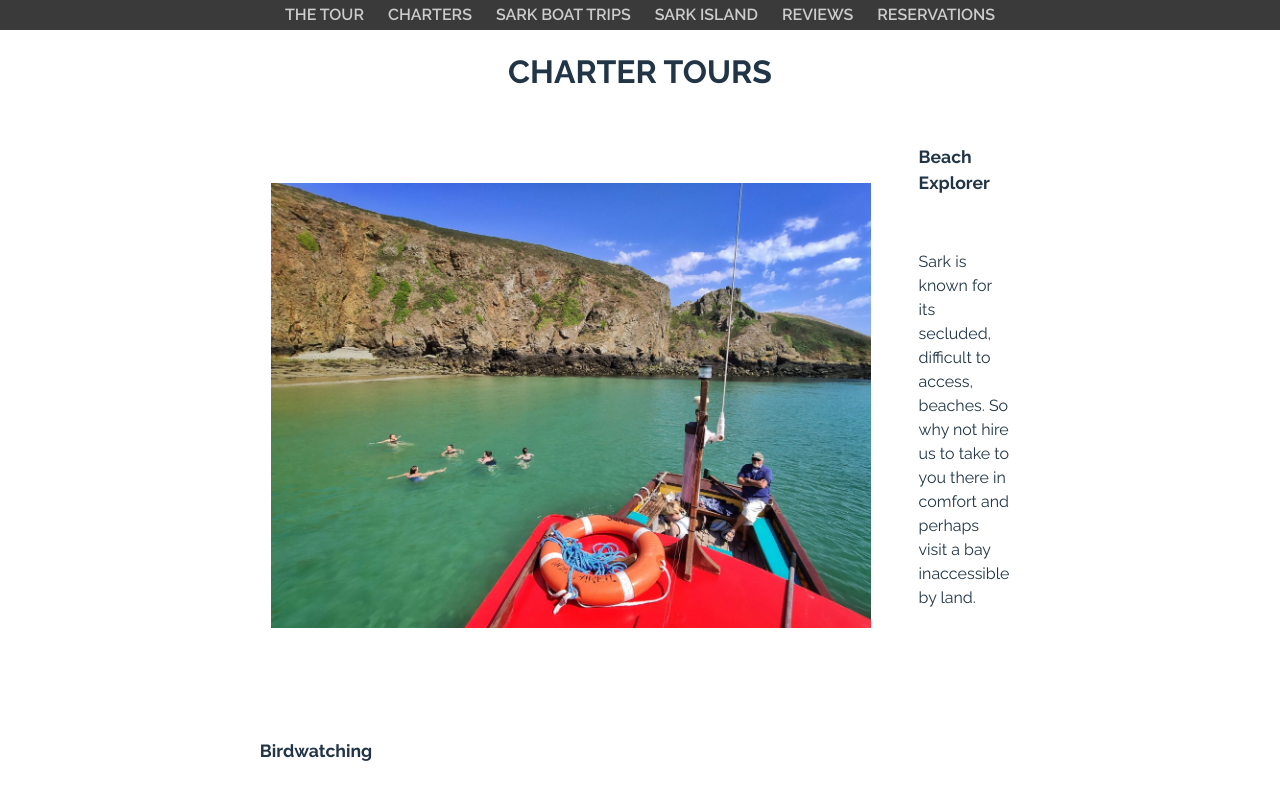
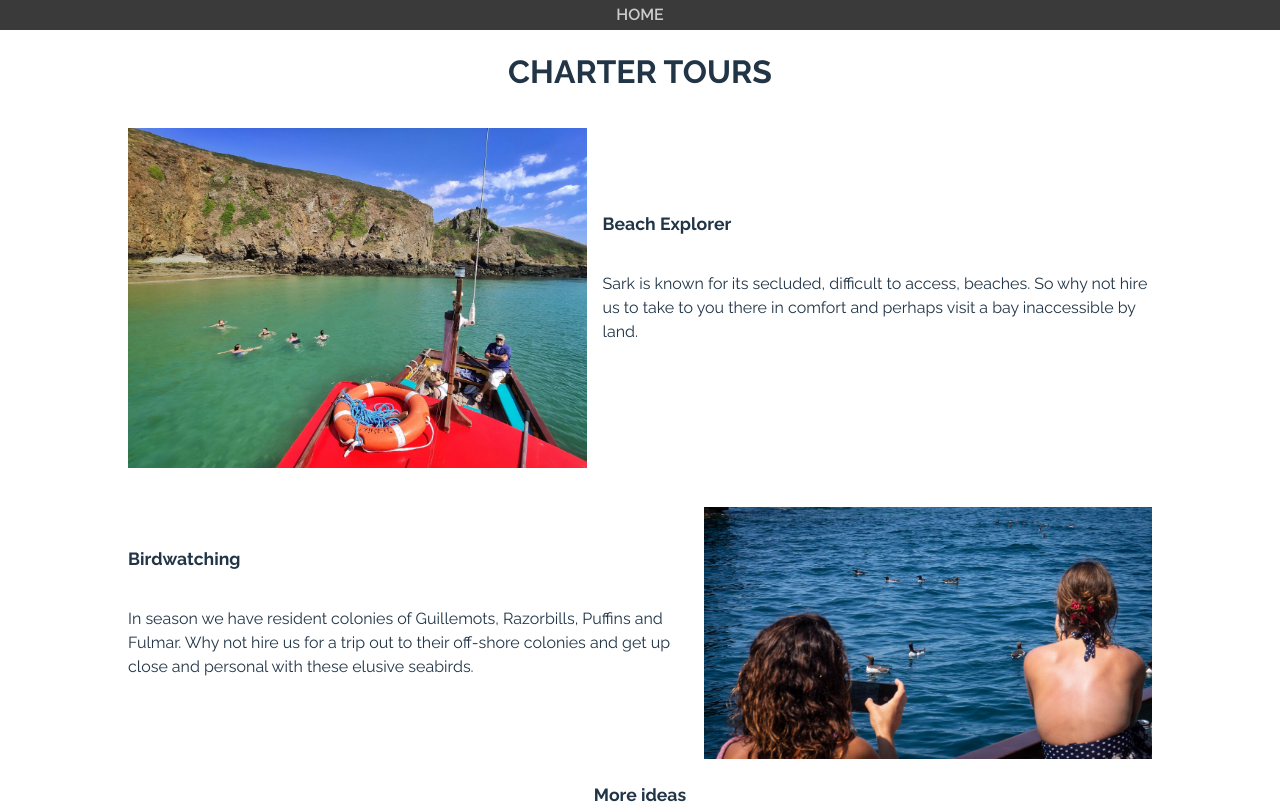
Before and after one commit to MorganGuille/sark-boat-trips, a React (Vite) app in the folder client/: page /charters in a window 1280 px wide. Shown: the top 804 px of the page. Built offline with nearby package versions, Linux system fonts and the light colour scheme.

Commit message:
added null navlinks when not on homepage

```diff
--- a/client/src/App.css
+++ b/client/src/App.css
@@ -59,4 +59,7 @@ body {
   .reviews {
     max-width: 80%;
   }
+
+
+
 }
--- a/client/src/App.jsx
+++ b/client/src/App.jsx
@@ -4,7 +4,7 @@ import Home from './views/home';
 
 import './App.css'
 import Navbar from './components/navbar';
-import Bookings from './views/bookings';
+import Bookings from './components/bookings';
 import Charters from './components/charters'
 
 
--- a/client/src/views/bookings.jsx
+++ b/client/src/components/bookings.jsx
@@ -1,6 +1,6 @@
 import { useState } from 'react'
-import MyCalendar from '../components/myCalendar'
-import BookingForm from '../components/bookingForm'
+import MyCalendar from './myCalendar'
+import BookingForm from './bookingForm'
 import '../css/bookings.css'
 
 function Bookings() {
--- a/client/src/components/navbar.jsx
+++ b/client/src/components/navbar.jsx
@@ -1,22 +1,37 @@
-import React from 'react'
-import { NavLink } from 'react-router'
+import React, { useEffect } from 'react'
+import { NavLink, useLocation } from 'react-router'
 import '../css/navbar.css'
 
 
 
 function Navbar() {
+
+
+    let currentLoc = useLocation()
+
+    const checkPage = () => {
+        // let homepage = ['#theTour', '#charters', '#sarkIsland', '#reviews', '#reservations']
+        return currentLoc.pathname === '/charters'
+    }
+
+    useEffect(() => {
+        checkPage()
+    }, [currentLoc]);
+
     return (<>
 
         <div className="navbar">
 
 
 
-            <a href='#theTour' >THE TOUR</a>
-            <a href='#charters' >CHARTERS</a>
-            <NavLink to={'./'}>SARK BOAT TRIPS</NavLink>
-            <a href='#sarkIsland' >SARK ISLAND</a>
-            <a href='#reviews' >REVIEWS</a>
-            <NavLink to={'./bookings'}>RESERVATIONS</NavLink>
+            {!checkPage() ? (<a href='#theTour' >THE TOUR</a>) : (null)}
+            {!checkPage() ? (<a href='#charters' >CHARTERS</a>) : (null)}
+            {!checkPage() ? (<a href='#heroBanner'>HOME</a>) : (<NavLink to={'./'}>HOME</NavLink>)}
+            {!checkPage() ? (<a href='#sarkIsland' >SARK ISLAND</a>) : (null)}
+            {!checkPage() ? (<a href='#reviews' >REVIEWS</a>) : (null)}
+            {!checkPage() ? (<a href='#reservations' >RESERVATIONS</a>) : (null)}
+
+
 
 
 
--- a/client/src/css/bookingForm.css
+++ b/client/src/css/bookingForm.css
@@ -5,7 +5,6 @@
 form {
     display: flex;
     flex-direction: column;
-    justify-content: space-between;
     align-items: center;
     justify-content: center;
 
@@ -14,5 +13,23 @@ form {
         display: flex;
         flex-direction: column;
         gap: 0.2em;
+        margin: 1em 1em
     }
 }
+
+@media (max-width: 1366px) {
+    .bookingForm {
+        width: 300px;
+    }
+
+    p {
+        margin: 0.7em 0.5em;
+    }
+
+    form {
+        & p {
+            width: 300px;
+            margin: 0.7em 0.5em;
+        }
+    }
+}
--- a/client/src/css/bookings.css
+++ b/client/src/css/bookings.css
@@ -1,13 +1,15 @@
 .bookings {
-    min-height: 100vh;
-    width: 100vw;
+
     display: flex;
     flex-direction: row;
     gap: 5em;
     justify-content: center;
-    /* color: white; */
     align-items: center;
-    background-color: grey;
+    background-color: rgb(255, 255, 255);
+
+    & button {
+        border-radius: 0;
+    }
 
 }
 
--- a/client/src/css/charters.css
+++ b/client/src/css/charters.css
@@ -23,7 +23,32 @@
         margin-bottom: 4em;
     }
 
+}
 
+@media (max-width: 1366px) {
 
+    .charterTours {
+        max-width: 80%;
+        margin: 2em auto;
+
+        & .grid1 {
+            display: grid;
+            grid-template-columns: auto auto;
+            gap: 1em;
+            padding: 1em 0em;
+        }
+
+        & h3 {
+            margin-bottom: 2em;
+        }
+
+        & p {
+            margin-bottom: 3em;
+        }
+
+        & img {
+            width: 100%;
+        }
+    }
 
 }
--- a/client/src/views/home.jsx
+++ b/client/src/views/home.jsx
@@ -1,6 +1,7 @@
 import React from 'react'
 import Slideshow from '../components/slideshow'
 import Reviews from '../components/reviews'
+import Bookings from '../components/bookings'
 import { NavLink } from 'react-router'
 
 
@@ -28,7 +29,7 @@ function Home() {
                 <h1>THE BEST WAY TO SEE SARK</h1>
                 <h3>BOAT TRIPS WITH SARK LOCALS</h3>
             </span>
-            <button>Book now</button>
+            <a href='#reservations' ><button>Book now</button></a>
         </section>
         <section id='theTour' className='theTour'>
             <div className="content">
@@ -139,17 +140,12 @@ function Home() {
 
         <section id="reservations" className="reservations">
             <h2>RESERVATIONS</h2>
-            <h3>For bookings please email us using the form below</h3>
-            <p>You can also contact us for bookings by:</p>
-            <p>Phone + Whatsapp: +44 7911 764246</p>
-            <p>Email: sarkboattrips@gmail.com </p>
             <p>Please note that we do not charge a deposit online - so if your plans change please let us know asap so
                 we can rearrange your seat. Payment is on the day, at the end of the trip - either in cash or by card.
             </p>
         </section>
 
-
-
+        <Bookings />
 
     </>
 
```
